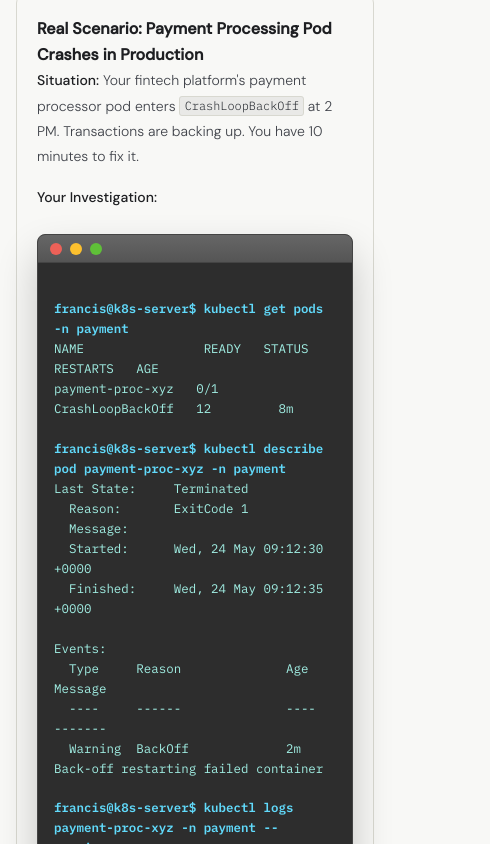
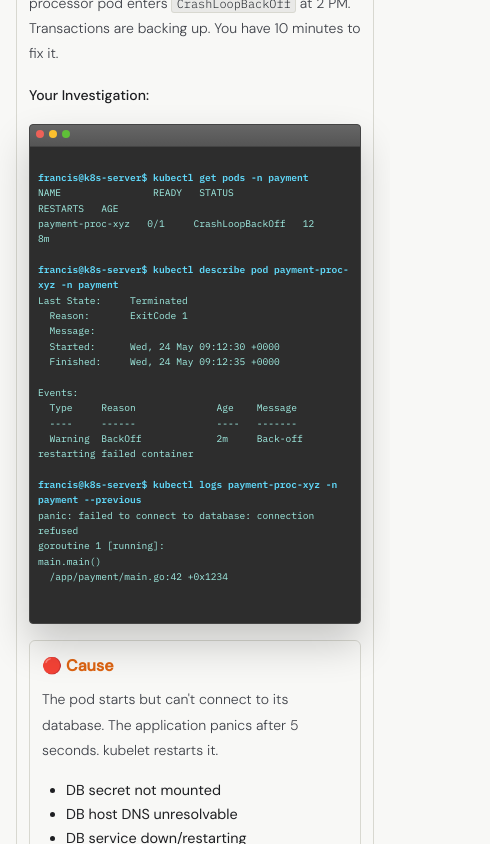
Before and after one commit to Francismensah/my-new-portfolio, a website: page blog/kubernetes-for-sres-production-guide.html in a window 390 px wide. Shown: the part 1740-2584 px from the top of the page, 490 px wide, since content can reach past the window. Drawn offline with Linux system fonts and the light colour scheme.

Commit message:
Add mobile responsiveness styles for terminal blocks and article sections

```diff
--- a/blog/kubernetes-for-sres-production-guide.html
+++ b/blog/kubernetes-for-sres-production-guide.html
@@ -105,6 +105,61 @@
       html[data-theme="light"] .terminal-output {
         color: #a1efe4;
       }
+      /* Mobile responsive */
+      @media (max-width: 768px) {
+        .terminal-block {
+          margin: 1rem 0;
+          border-radius: 6px;
+          box-shadow: 0 10px 25px rgba(0, 0, 0, 0.2);
+          font-size: 0.75rem;
+          line-height: 1.5;
+        }
+        .terminal-block::before {
+          height: 24px;
+          padding-left: 8px;
+          padding-top: 4px;
+        }
+        .terminal-header-buttons {
+          top: 6px;
+          left: 8px;
+          gap: 6px;
+        }
+        .terminal-button {
+          width: 10px;
+          height: 10px;
+        }
+        .terminal-block code {
+          padding: 0.75rem;
+          font-size: 0.7rem;
+        }
+      }
+      @media (max-width: 480px) {
+        .terminal-block {
+          margin: 0.75rem 0;
+          border-radius: 4px;
+          box-shadow: 0 5px 15px rgba(0, 0, 0, 0.15);
+          font-size: 0.65rem;
+          line-height: 1.4;
+        }
+        .terminal-block::before {
+          height: 22px;
+          padding-left: 6px;
+          padding-top: 3px;
+        }
+        .terminal-header-buttons {
+          top: 5px;
+          left: 6px;
+          gap: 5px;
+        }
+        .terminal-button {
+          width: 8px;
+          height: 8px;
+        }
+        .terminal-block code {
+          padding: 0.5rem;
+          font-size: 0.6rem;
+        }
+      }
       .error-box {
         background: rgba(220, 38, 38, 0.08);
         border-left: 4px solid #dc2626;
@@ -173,6 +228,57 @@
       @media (max-width: 768px) {
         .cause-effect {
           grid-template-columns: 1fr;
+        }
+        .scenario-card {
+          padding: 1rem;
+          margin: 1rem 0;
+        }
+        .article-body > h3 {
+          font-size: 1.1rem;
+          margin: 1.5rem 0 0.75rem 0;
+          padding: 0.5rem 0.5rem 0.5rem 0.75rem;
+        }
+        .error-box,
+        .success-box,
+        .kubectl-tip {
+          padding: 0.75rem;
+          margin: 1rem 0;
+          font-size: 0.9rem;
+        }
+      }
+      @media (max-width: 480px) {
+        .cause-effect {
+          grid-template-columns: 1fr;
+          gap: 1rem;
+          margin: 1rem 0;
+        }
+        .cause-effect div {
+          padding: 0.75rem;
+        }
+        .scenario-card {
+          padding: 0.75rem;
+          margin: 0.75rem 0;
+        }
+        .scenario-card h4 {
+          font-size: 1rem;
+          margin-bottom: 0.5rem;
+        }
+        .article-body > h3 {
+          font-size: 1rem;
+          margin: 1.25rem 0 0.5rem 0;
+          padding: 0.4rem 0.4rem 0.4rem 0.6rem;
+          border-left-width: 3px;
+        }
+        .error-box,
+        .success-box,
+        .kubectl-tip {
+          padding: 0.5rem;
+          margin: 0.75rem 0;
+          font-size: 0.8rem;
+          border-left-width: 3px;
+        }
+        .kubectl-tip {
+          border-left-width: 3px;
         }
       }
       .kubectl-tip {
```
